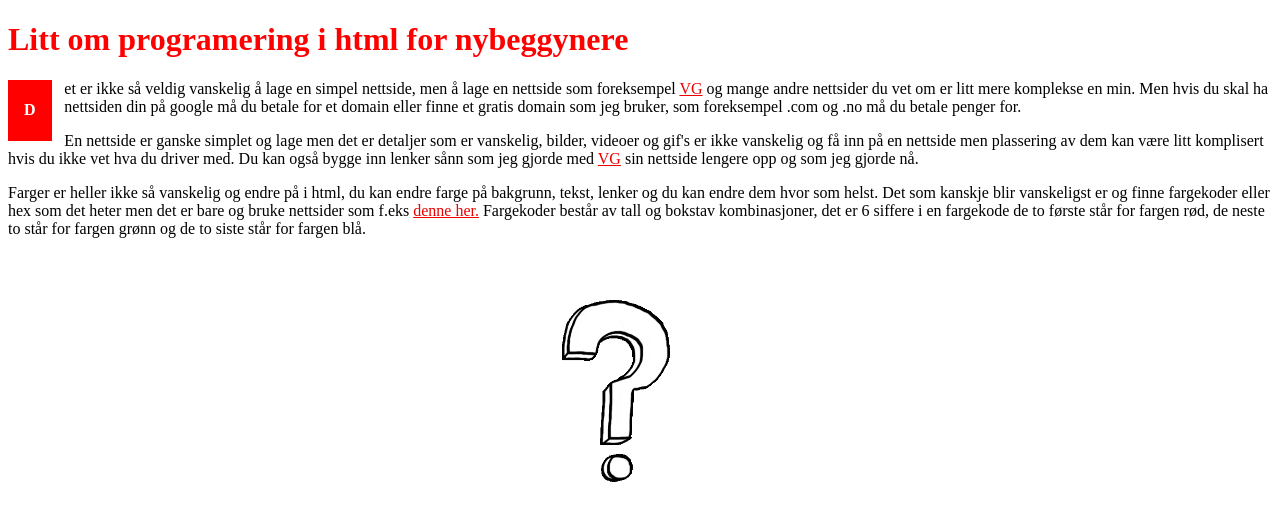
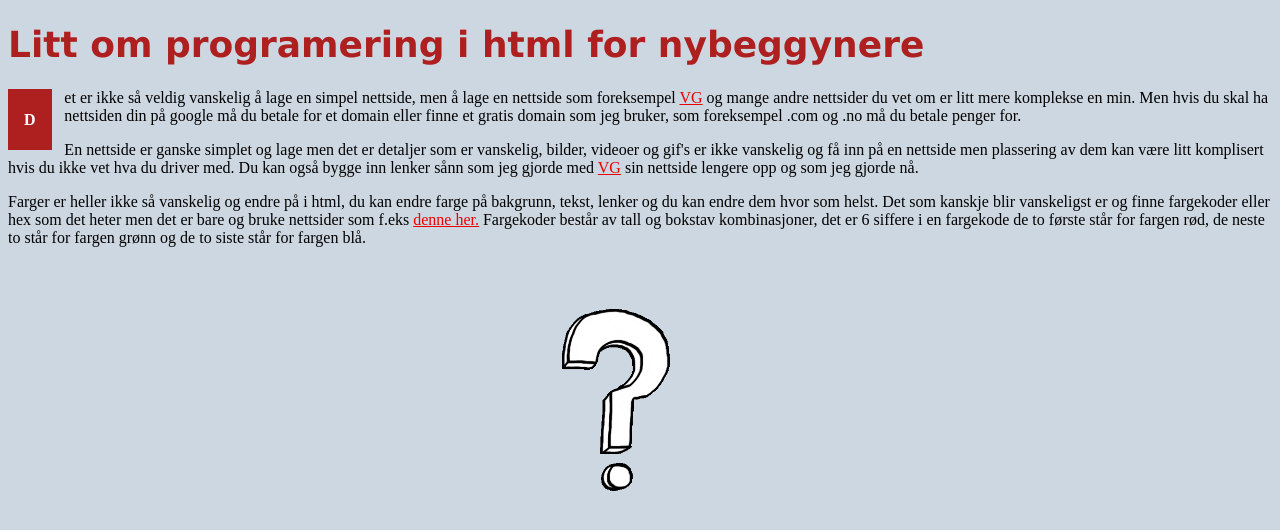
Before and after one commit to Young6511/skoleside, a plain HTML site: page index.html in a window 1280 px wide. Drawn offline with Linux system fonts and the light colour scheme.

Commit message:
Update index.html

```diff
--- a/index.html
+++ b/index.html
@@ -4,7 +4,7 @@
         <meta charset="utf-8">
         <title>skole side</title>
     </head>
-    <body background="#FFFFFF">
+    <body bgcolor="#CDD7E1">
     <body text="#000000">
     <body link="EC0000o">
     <body vlink="EC0000">
@@ -12,26 +12,34 @@
 
     <style>
         h1::first-line {
-            color: red;
+            color: rgb(174, 31, 31);
         }
 
-        .content::first-letter {
+        .innhold::first-letter {
             font-size: 5.rem;
-            font-weight: 900;
+            font-weight: bolder;
             line-height: 2;
             color: white;
 
             padding: 0.9rem 1rem;
-            background: red;
+            background: rgb(174, 31, 31);
 
             margin-right: 0.8rem;
 
             float: left;
         }
+
+        .overskrift{
+            font-family: 'Lucida Sans', 'Lucida Sans Regular', 'Lucida Grande', 'Lucida Sans Unicode', Geneva, Verdana, sans-serif;
+            font-size: large;
+            font-weight: bold;
+        }
     </style>
 
+    <div class="overskrift">
     <h1>Litt om programering i html for nybeggynere</h1>
-    <div class="content">
+    </div>
+    <div class="innhold">
     <p>
         Det er ikke så veldig vanskelig å lage en simpel nettside, men å lage en nettside som foreksempel <a href="https://www.vg.no/" target="_blank">VG</a> og mange andre nettsider du vet om er litt mere komplekse en min. Men hvis du skal ha nettsiden din på google må du betale for et domain eller finne et gratis domain som jeg bruker, som foreksempel .com og .no må du betale penger for.
     </p>
```
